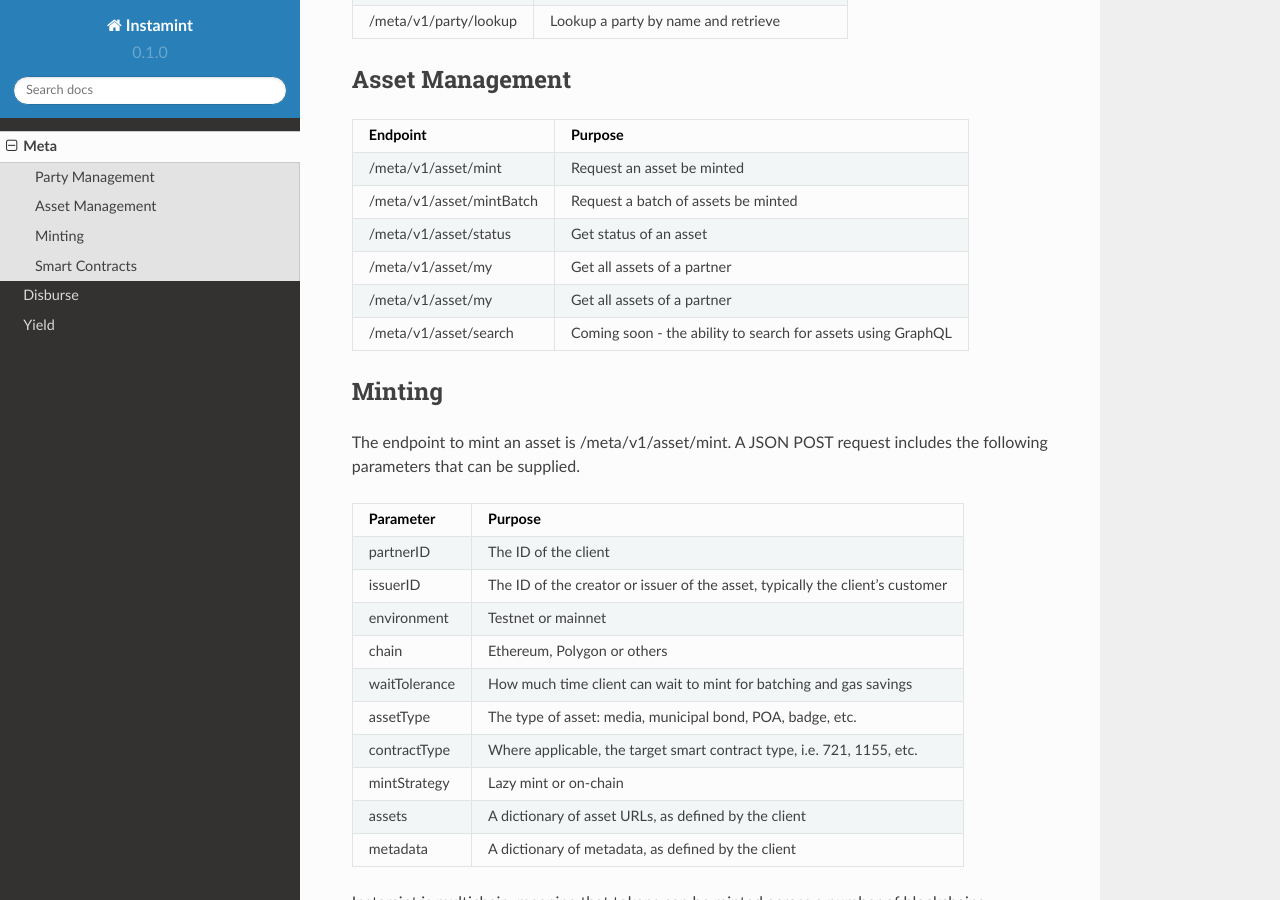
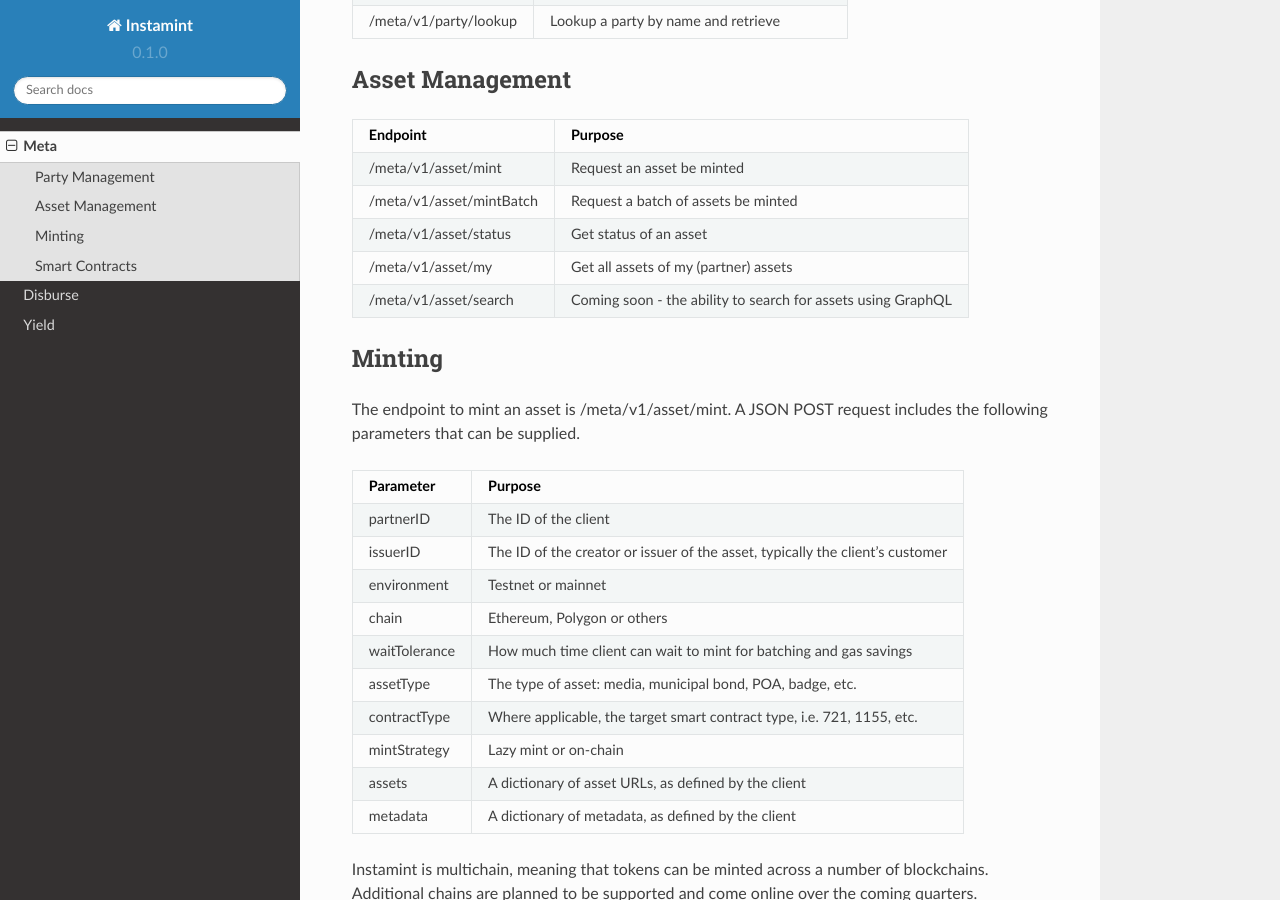
Before and after one commit to instamint/zzz-deprecated-docs, a Sphinx documentation site: the page built from docs/source/meta.rst, in a window 1280 px wide and 900 px high, scrolled down 709 px. Built offline with Sphinx 7.4.7 and the Read the Docs theme 2.0.0, drawn with Linux system fonts in a browser that asks for light colours.

Commit message:
Update meta.rst

```diff
--- a/docs/source/meta.rst
+++ b/docs/source/meta.rst
@@ -32,9 +32,7 @@
 +----------------------------+-----------------------------------------------------------------------------+
 | /meta/v1/asset/status      | Get status of an asset                                                      |
 +----------------------------+-----------------------------------------------------------------------------+
-| /meta/v1/asset/my          | Get all assets of a partner                                                 |
-+----------------------------+-----------------------------------------------------------------------------+
-| /meta/v1/asset/my          | Get all assets of a partner                                                 |
+| /meta/v1/asset/my          | Get all assets of my (partner) assets                                       |
 +----------------------------+-----------------------------------------------------------------------------+
 | /meta/v1/asset/search      | Coming soon - the ability to search for assets using GraphQL                |
 +----------------------------+-----------------------------------------------------------------------------+
```
